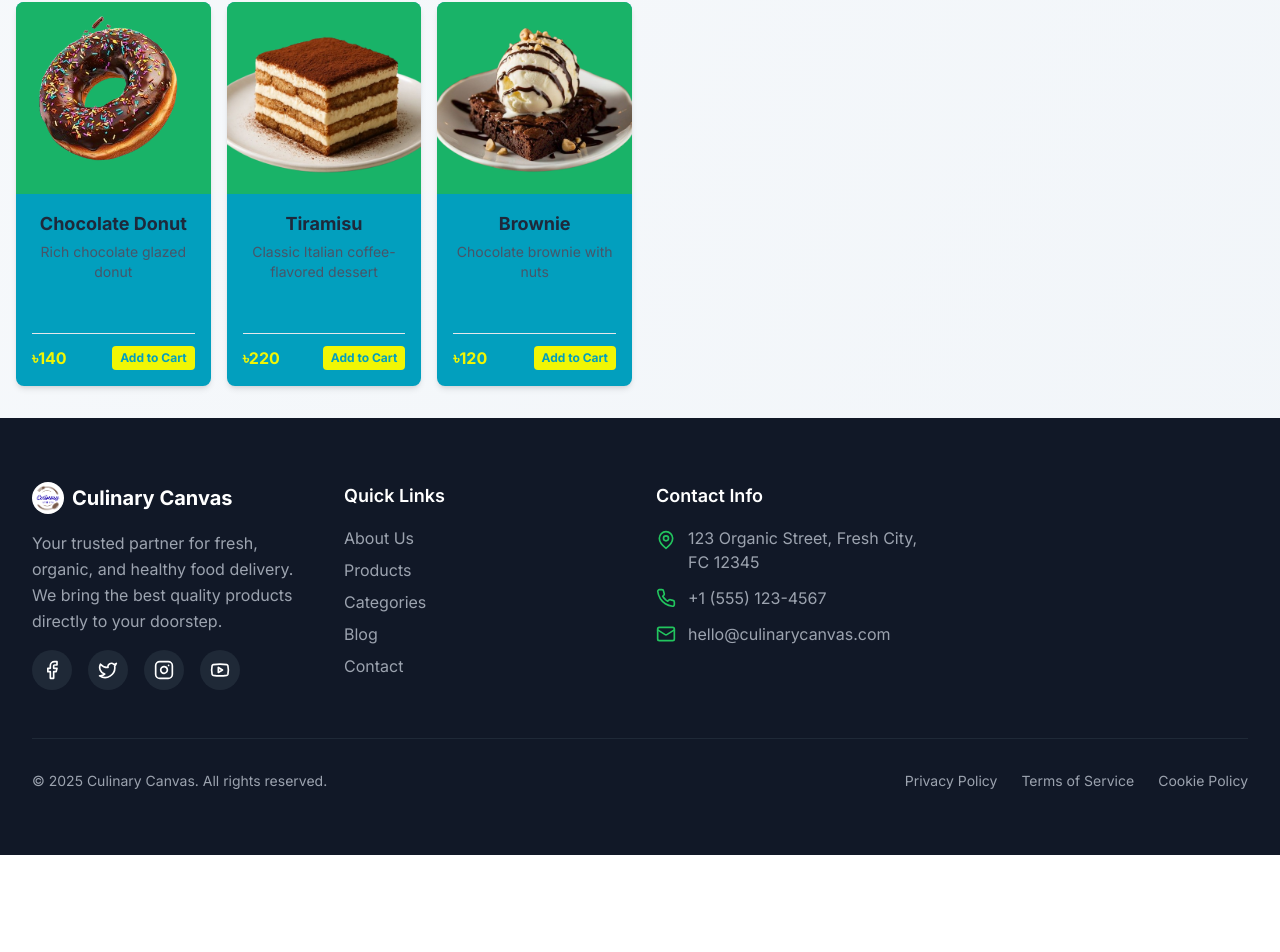
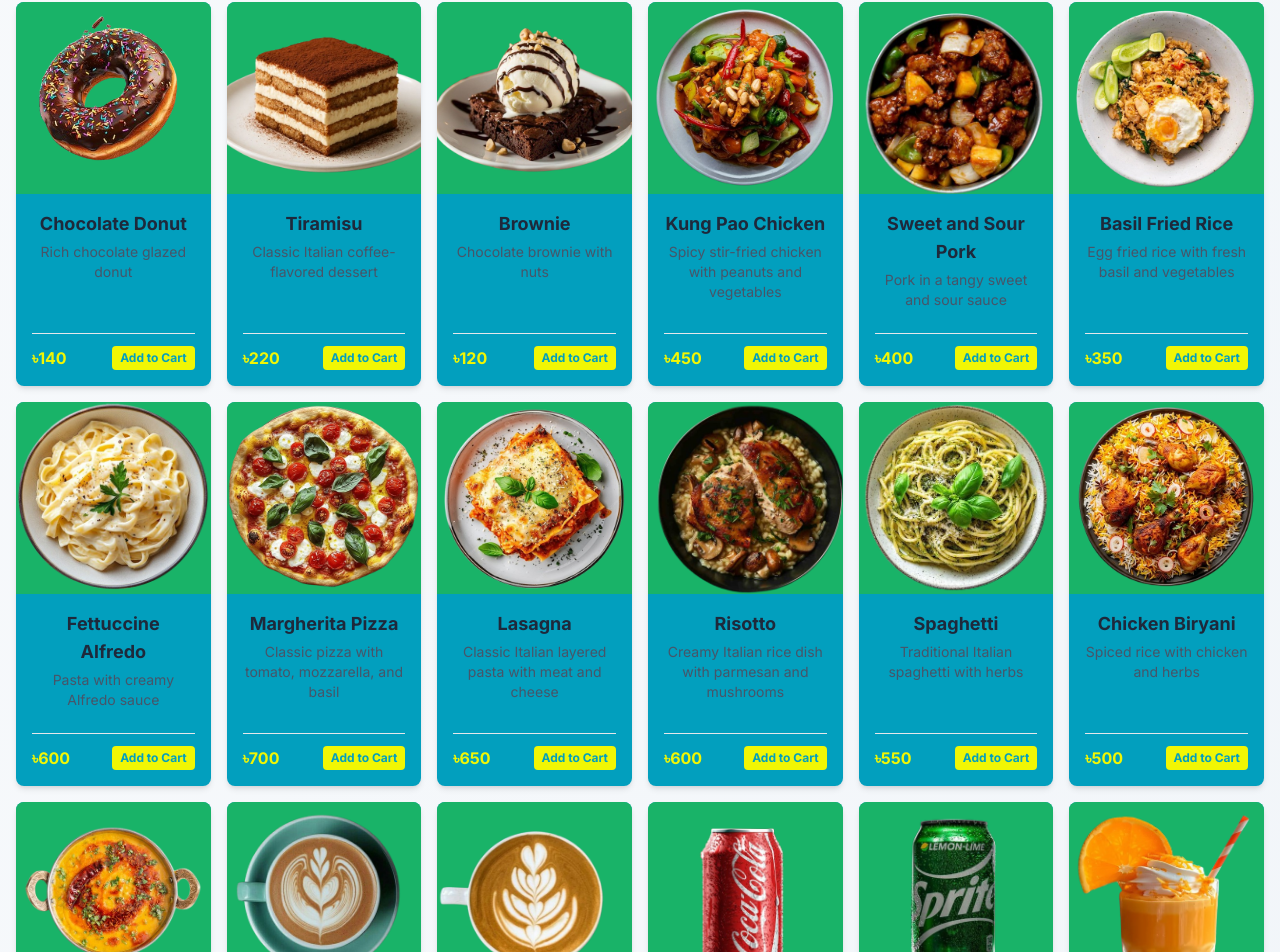
Before and after one commit to uzicodes/Culinary-Canvas, a Next.js app: page /all-items in a window 1280 px wide. Shown: the part 1434-2386 px from the top of the page. Before the commit the page ends 2289 px from the top, so only its background shows below. Built offline with nearby package versions, Linux system fonts and the light colour scheme.

Commit message:
fixed the puzzled up iitems

```diff
--- a/src/app/all-items/page.tsx
+++ b/src/app/all-items/page.tsx
@@ -28,7 +28,7 @@ export default function AllProductsPage({ searchParams }: { searchParams: { [key
     { id: 'fastfood', label: 'Fast-Food' },
     { id: 'setmenu', label: 'Set Menus' },
     { id: 'appetizers', label: 'Appetizers' },
-  { id: 'desserts', label: 'Desserts' },
+    { id: 'desserts', label: 'Desserts' },
     { id: 'chinese', label: 'Chinese' },
     { id: 'italian', label: 'Italian' },
     { id: 'traditional', label: 'Traditional' },
@@ -49,7 +49,7 @@ export default function AllProductsPage({ searchParams }: { searchParams: { [key
   { id: 10, name: 'Jamaican Chicken', description: 'Jamaican styled chicken with sauce', price: 1200, category: 'setmenu', image: '/items/setmenu/1.png' },
   { id: 11, name: 'Beef Blaster', description: 'Striped Beef with fried rice', price: 500, category: 'setmenu', image: '/items/setmenu/2.png' },
   { id: 30, name: 'Steak Salad', description: 'Includes a beef stake with salad with rice', price: 900, category: 'setmenu', image: '/items/setmenu/3.png' },
-    { id: 41, name: 'Chicken Carnival', description: 'Festive chicken platter with sides', price: 1100, category: 'setmenu', image: '/items/setmenu/chicken carnival.png' },
+  { id: 41, name: 'Chicken Carnival', description: 'Festive chicken platter with sides', price: 1100, category: 'setmenu', image: '/items/setmenu/chicken carnival.png' },
   { id: 12, name: 'Spring Rolls', description: 'Crispy spring rolls with dipping sauce', price: 180, category: 'appetizers', image: '/items/appetizers/spring_rolls.png' },
   { id: 13, name: 'Garlic Bread', description: 'Toasted bread with garlic butter', price: 150, category: 'appetizers', image: '/items/appetizers/garlic_bread.png' },
   { id: 14, name: 'Chicken Dumplings', description: 'Steamed dumplings with sauce', price: 220, category: 'appetizers', image: '/items/appetizers/dumplings.png' },
@@ -57,7 +57,24 @@ export default function AllProductsPage({ searchParams }: { searchParams: { [key
   { id: 38, name: 'Strawberry Donut', description: 'Sweet donut with strawberry glaze', price: 140, category: 'desserts', image: '/items/desserts/strawberry_donut.png' },
   { id: 39, name: 'Chocolate Donut', description: 'Rich chocolate glazed donut', price: 140, category: 'desserts', image: '/items/desserts/chocolate_donut.png' },
   { id: 40, name: 'Tiramisu', description: 'Classic Italian coffee-flavored dessert', price: 220, category: 'desserts', image: '/items/desserts/tiramisu.png' },
-  { id: 36, name: 'Brownie', description: 'Chocolate brownie with nuts', price: 120, category: 'desserts', image: '/items/desserts/brownie.png' }
+  { id: 36, name: 'Brownie', description: 'Chocolate brownie with nuts', price: 120, category: 'desserts', image: '/items/desserts/brownie.png' },
+  { id: 50, name: 'Kung Pao Chicken', description: 'Spicy stir-fried chicken with peanuts and vegetables', price: 450, category: 'chinese', image: '/items/chinese/kung_pao.png' },
+  { id: 51, name: 'Sweet and Sour Pork', description: 'Pork in a tangy sweet and sour sauce', price: 400, category: 'chinese', image: '/items/chinese/pork.png' },
+  { id: 52, name: 'Basil Fried Rice', description: 'Egg fried rice with fresh basil and vegetables', price: 350, category: 'chinese', image: '/items/chinese/basil_fried_rice.png' },
+  { id: 60, name: 'Fettuccine Alfredo', description: 'Pasta with creamy Alfredo sauce', price: 600, category: 'italian', image: '/items/italian/alfredo.png' },
+  { id: 61, name: 'Margherita Pizza', description: 'Classic pizza with tomato, mozzarella, and basil', price: 700, category: 'pizza', image: '/items/pizza/margherita.png' },
+  { id: 62, name: 'Lasagna', description: 'Classic Italian layered pasta with meat and cheese', price: 650, category: 'italian', image: '/items/italian/lasagna.png' },
+  { id: 63, name: 'Risotto', description: 'Creamy Italian rice dish with parmesan and mushrooms', price: 600, category: 'italian', image: '/items/italian/risotto.png' },
+  { id: 64, name: 'Spaghetti', description: 'Traditional Italian spaghetti with herbs', price: 550, category: 'italian', image: '/items/italian/spaghetti.png' },
+  { id: 70, name: 'Chicken Biryani', description: 'Spiced rice with chicken and herbs', price: 500, category: 'traditional', image: '/items/traditional/biryani.png' },
+  { id: 71, name: 'Dal Tadka', description: 'Yellow lentils cooked with spices', price: 250, category: 'traditional', image: '/items/traditional/dal.png' },
+  { id: 80, name: 'Espresso', description: 'Strong and rich coffee shot', price: 120, category: 'coffee', image: '/items/coffee/espresso.png' },
+  { id: 81, name: 'Cappuccino', description: 'Espresso with steamed milk and foam', price: 180, category: 'coffee', image: '/items/coffee/cappuccino.png' },
+  { id: 90, name: 'Coca Cola', description: 'Classic soft drink', price: 60, category: 'drinks', image: '/items/drinks/coke.png' },
+  { id: 91, name: 'Sprite', description: 'Lemon-lime flavored soda', price: 60, category: 'drinks', image: '/items/drinks/sprite.png' },
+  { id: 92, name: 'Orange Juice', description: 'Freshly squeezed orange juice', price: 60, category: 'drinks', image: '/items/drinks/orange.png' },
+  { id: 93, name: 'Lemonade', description: 'Freshly squeezed lemonade', price: 80, category: 'drinks', image: '/items/drinks/lemonade.png' },
+  { id: 94, name: 'Iced Tea', description: 'Chilled tea with lemon', price: 70, category: 'drinks', image: '/items/drinks/iced_tea.png' }
   ];
 
 
```
Also changed, not shown: public/items/drinks/lemonade.png (added), public/items/traditional/biryani.png (renamed from public/items/traditional/biriyani.png).
